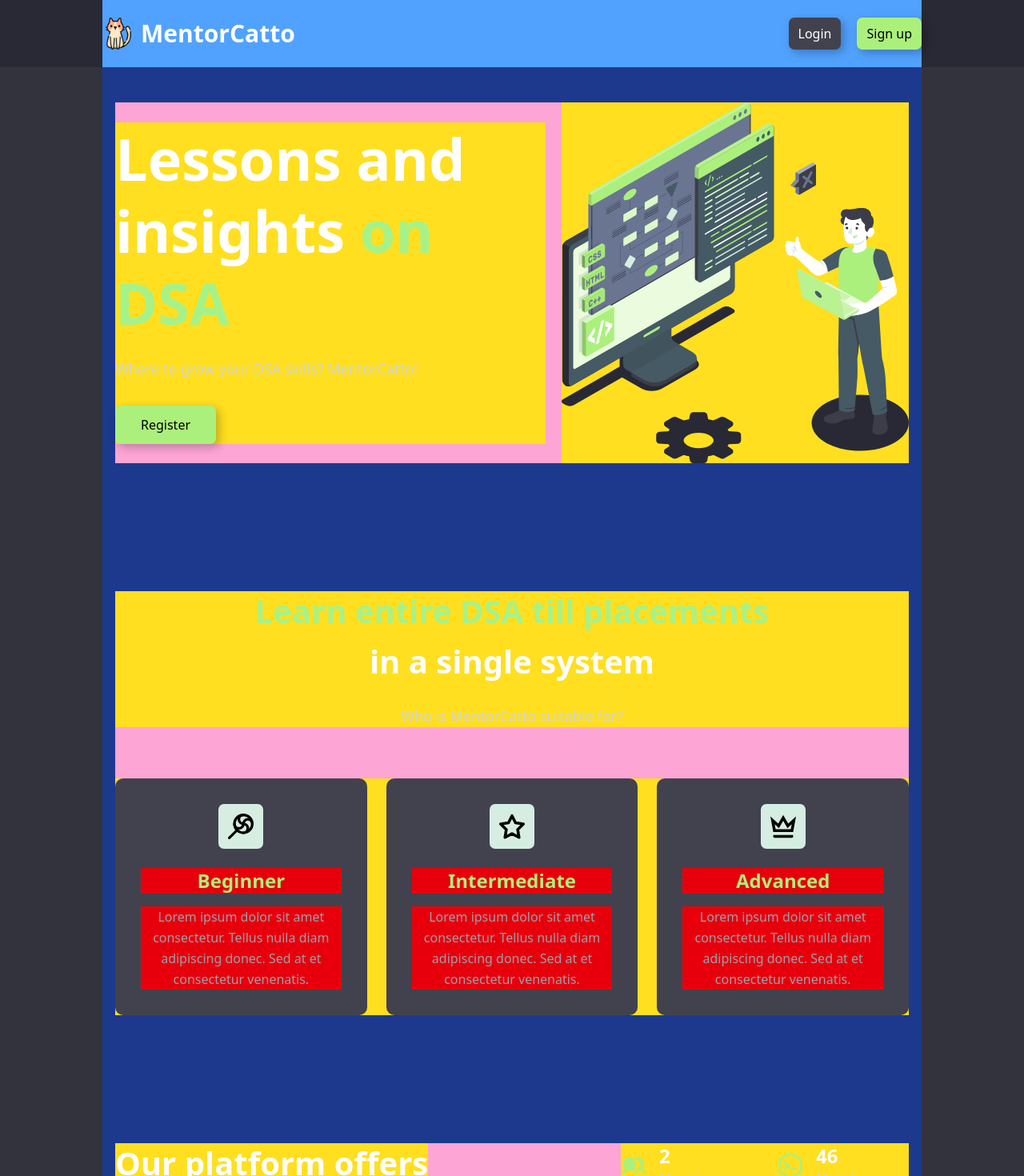
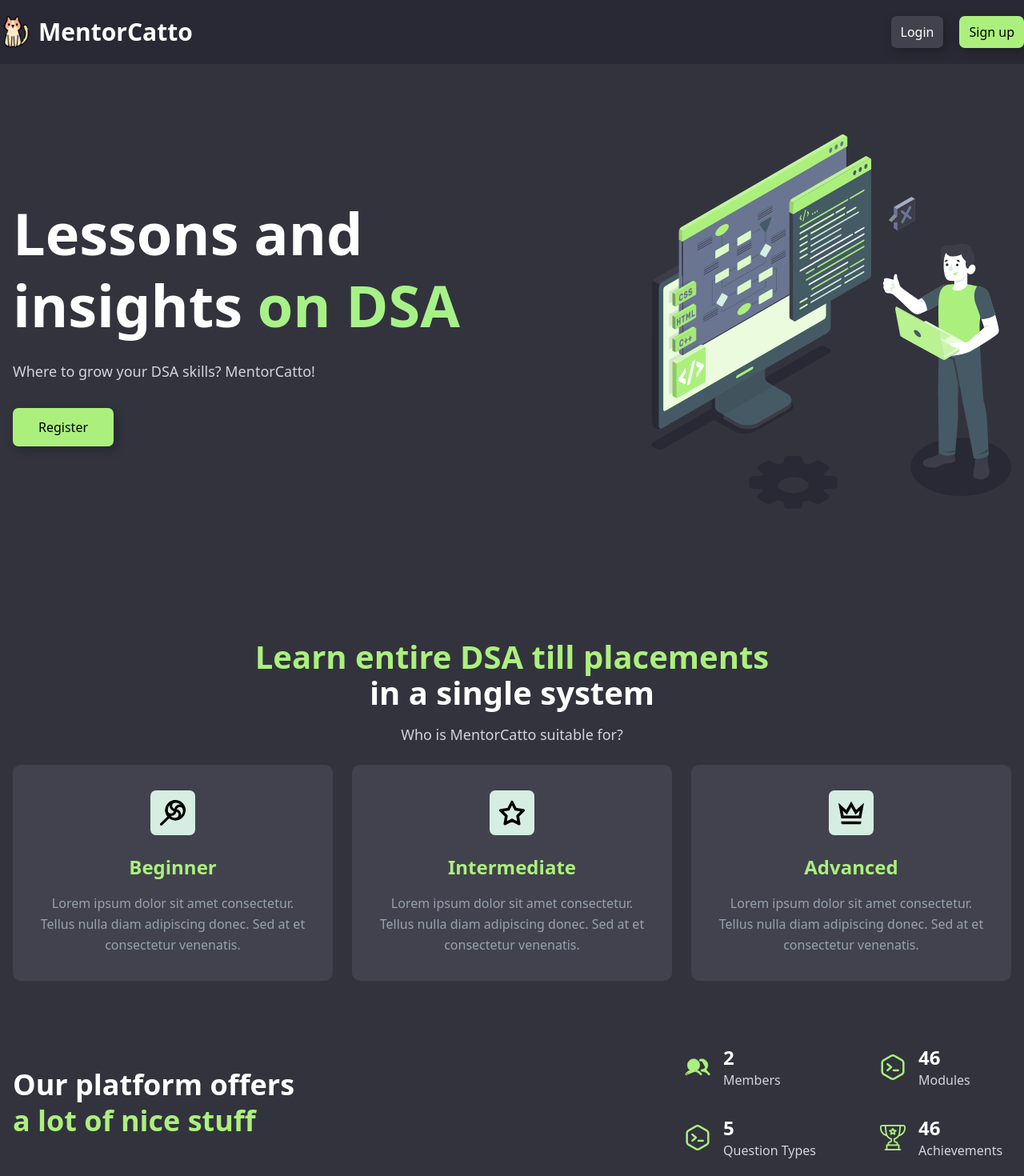
Before and after one commit to QwertyFusion/mentorcatto, a React (Vite) app in the folder frontend/: page / in a window 1280 px wide. Shown: the top 1470 px of the page at 80% size. Built offline with nearby package versions, Linux system fonts and the light colour scheme; no server answers.

Commit message:
Home page is improved now

```diff
--- a/frontend/src/components/NavBar.jsx
+++ b/frontend/src/components/NavBar.jsx
@@ -3,11 +3,11 @@ import { motion } from "framer-motion";
 
 const Navbar = () => {
   return (
-    <nav className="fixed top-0 left-0 right-0 z-50 bg-accent-4 h-[84px]">
-      <div className="bg-blue-400 max-w-5xl mx-auto h-full flex justify-between items-center">
+    <nav className="fixed top-0 left-0 right-0 z-50 bg-accent-4 h-fit py-5">
+      <div className="max-w-7xl mx-auto h-full flex justify-between items-center">
         {/* Left side - Logo and Brand */}
         <div className="flex items-center gap-2">
-          <img className="w-[40px] h-[40px]" alt="Cat" src="Cat.png" />
+          <img className="w-10 h-10" alt="MentorCatto Logo" src="Cat.png" />
           <span className="text-3xl font-semibold text-white">MentorCatto</span>
         </div>
 
--- a/frontend/src/pages/HomePage.jsx
+++ b/frontend/src/pages/HomePage.jsx
@@ -7,11 +7,12 @@ const HomePage = () => {
     <div className="min-h-screen bg-accent-3">
       <Navbar />
 
-      {/* Hero Section */}
-      <div className="bg-blue-900 max-w-5xl w-full mx-auto pt-32 px-4">
-        <div className="bg-pink-300 flex flex-col gap-5 md:flex-row justify-between items-center md:h-fit">
+      {/* Main Content */}
+      <div className="max-w-7xl w-full mx-auto pt-32 px-4">
+        {/* Hero Section */}
+        <div className="mt-10 flex flex-col gap-5 md:flex-row justify-between items-center md:h-fit">
           {/* Left Content */}
-          <div className="bg-yellow-300 md:mb-0">
+          <div className="md:mb-0">
             <h1 className="text-6xl md:text-7xl leading-tight font-bold text-white">
               Lessons and
               <br />
@@ -30,7 +31,7 @@ const HomePage = () => {
           </div>
 
           {/* Right Image */}
-          <div className="bg-yellow-300 md:w-[450px]">
+          <div className="md:w-[450px]">
             <img
               src="Illustration.svg"
               alt="DSA Learning"
@@ -40,30 +41,30 @@ const HomePage = () => {
         </div>
 
         {/* Features Section */}
-        <div className="bg-pink-300 mt-40 text-center">
-          <div className="bg-yellow-300 ">
-            <h2 className="text-[#A7F288] text-[32px] md:text-[40px] font-bold leading-tight">
+        <div className="mt-40 text-center">
+          <div>
+            <h2 className="text-primary text-[32px] md:text-[40px] font-bold leading-tight">
               Learn entire DSA till placements
             </h2>
-            <h3 className="text-white text-[32px] md:text-[40px] font-bold mt-2">
+            <h3 className="text-white text-[32px] md:text-[40px] font-bold mt-[-10px]">
               in a single system
             </h3>
-            <p className="text-gray-300 mt-6 text-lg">
+            <p className="text-gray-300 mt-2 text-lg">
               Who is MentorCatto suitable for?
             </p>
           </div>
 
           {/* Cards */}
-          <div className="bg-yellow-300 flex justify-evenly flex-col md:flex-row mx-7 md:mx-0 gap-6 mt-16">
+          <div className="flex justify-evenly flex-col md:flex-row mx-7 md:mx-0 gap-6 mt-6">
             {/* Beginner Card */}
             <div className="bg-accent-1 rounded-ten p-8">
               <div className="w-14 h-14 bg-secondary rounded-seven mb-6 mx-auto flex items-center justify-center">
                 <img src="Lollipop.svg" alt="Beginners" className="w-8 h-8" />
               </div>
-              <h4 className="bg-red-600 text-primary text-2xl font-bold mb-4">
+              <h4 className="text-primary text-2xl font-bold mb-4">
                 Beginner
               </h4>
-              <p className="bg-red-600 text-accent-5 text-base leading-relaxed">
+              <p className="text-accent-5 text-base leading-relaxed">
                 Lorem ipsum dolor sit amet consectetur. Tellus nulla diam
                 adipiscing donec. Sed at et consectetur venenatis.
               </p>
@@ -74,10 +75,10 @@ const HomePage = () => {
               <div className="w-14 h-14 bg-secondary rounded-seven mb-6 mx-auto flex items-center justify-center">
                 <img src="Star.svg" alt="Intermediates" className="w-8 h-8" />
               </div>
-              <h4 className="bg-red-600 text-primary text-2xl font-bold mb-4">
+              <h4 className="text-primary text-2xl font-bold mb-4">
                 Intermediate
               </h4>
-              <p className="bg-red-600 text-accent-5 text-base leading-relaxed">
+              <p className="text-accent-5 text-base leading-relaxed">
                 Lorem ipsum dolor sit amet consectetur. Tellus nulla diam
                 adipiscing donec. Sed at et consectetur venenatis.
               </p>
@@ -88,10 +89,10 @@ const HomePage = () => {
               <div className="w-14 h-14 bg-secondary rounded-seven mb-6 mx-auto flex items-center justify-center">
                 <img src="Crown.svg" alt="Advanced" className="w-8 h-8" />
               </div>
-              <h4 className="bg-red-600 text-primary text-2xl font-bold mb-4">
+              <h4 className=" text-primary text-2xl font-bold mb-4">
                 Advanced
               </h4>
-              <p className="bg-red-600 text-accent-5 text-base leading-relaxed">
+              <p className="text-accent-5 text-base leading-relaxed">
                 Lorem ipsum dolor sit amet consectetur. Tellus nulla diam
                 adipiscing donec. Sed at et consectetur venenatis.
               </p>
@@ -100,16 +101,16 @@ const HomePage = () => {
         </div>
 
         {/* Stats Section */}
-        <div className="bg-pink-300 mt-40 flex flex-col md:flex-row justify-between items-start">
-          <div className="bg-yellow-300">
-            <h2 className="text-[32px] md:text-[40px] font-bold text-white leading-tight">
+        <div className="my-20 flex flex-col md:flex-row justify-between items-center md:h-fit">
+          <div className="">
+            <h2 className="text-5xl md:text-4xl font-bold text-white leading-tight">
               Our platform offers
               <br />
-              <span className="text-[#A7F288]">a lot of nice stuff</span>
+              <span className="text-primary">a lot of nice stuff</span>
             </h2>
           </div>
 
-          <div className="bg-yellow-300 grid grid-cols-2 gap-8 mt-4 md:mt-0">
+          <div className="grid grid-cols-2 gap-x-20 gap-y-8 mt-4 md:mt-0">
             <div className="flex items-center gap-4">
               <img src="Members.svg" alt="" className="w-8 h-8" />
               <div>
@@ -140,9 +141,10 @@ const HomePage = () => {
             </div>
           </div>
         </div>
+      </div>
 
-        {/* Footer */}
-        <footer className="bg-yellow-300 border-t border-gray-800 py-8 flex flex-col md:flex-row justify-between items-center">
+      {/* Footer */}
+      <footer className="h-fit bg-accent-4  border-t border-gray-800 py-5 flex flex-col md:flex-row justify-between items-center">
           <div className="flex items-center gap-2">
             <img className="w-[40px] h-[40px]" alt="Cat" src="Cat.png" />
             <span className="text-xl font-semibold text-white">
@@ -155,7 +157,6 @@ const HomePage = () => {
             GitHub
           </button>
         </footer>
-      </div>
     </div>
   );
 };
```
